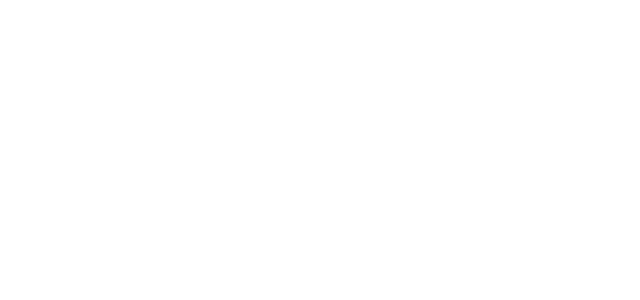
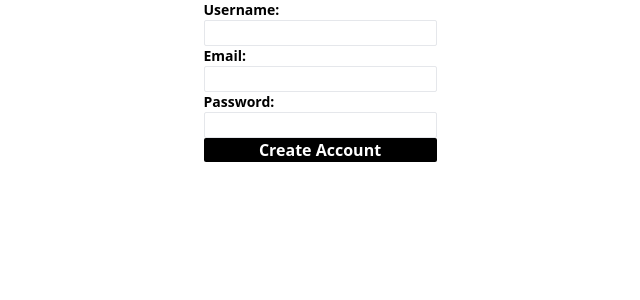
Before and after one commit to alexanderclayton/ConnectionsClone, a React (Vite) app in the folder client/: page /createaccount in a window 1280 px wide. Before the commit this address had no page. Shown: the top 300 px of the page, without its empty margins (320-960 px from the left). Built offline with nearby package versions, Linux system fonts and the light colour scheme.

Commit message:
create user

```diff
--- a/client/src/App.tsx
+++ b/client/src/App.tsx
@@ -1,5 +1,5 @@
 import { BrowserRouter as Router, Routes, Route } from "react-router-dom";
-import { Game, Home, Signin } from "./pages";
+import { CreateAccount, Game, Home, Signin } from "./pages";
 import { AuthProvider, ProtectedRoute } from "./context";
 
 function App() {
@@ -10,6 +10,7 @@ function App() {
           <Routes>
             <Route path="/" element={<Home />} />
             <Route path="/signin" element={<Signin />} />
+            <Route path="/createaccount" element={<CreateAccount />} />
             <Route element={<ProtectedRoute />}>
               <Route path="/game" element={<Game />} />
             </Route>
--- /dev/null
+++ b/client/src/pages/CreateAccount.tsx
@@ -0,0 +1,100 @@
+import React, { useState } from "react";
+import { TUser } from ".";
+import { useAuth } from "../context";
+
+export const CreateAccount = () => {
+  const { login } = useAuth();
+  const [newUser, setNewUser] = useState<TUser>({
+    username: "",
+    email: "",
+    password: "",
+    record: [
+      {
+        date: "14March2024",
+        score: 0,
+      },
+    ],
+  });
+
+  const handleChange = (e: React.ChangeEvent<HTMLInputElement>) => {
+    const { id, value } = e.target;
+    setNewUser((prevUser) => ({
+      ...prevUser,
+      [id]: value,
+    }));
+  };
+
+  const handleSubmit = (e: React.FormEvent) => {
+    e.preventDefault();
+    console.log(newUser);
+    addUser();
+  };
+
+  const addUser = async () => {
+    try {
+      const response = await fetch("http://127.0.0.1:5000/add_user", {
+        method: "POST",
+        mode: "cors",
+        headers: {
+          "Content-Type": "application/json",
+        },
+        body: JSON.stringify({
+          username: newUser.username,
+          email: newUser.email,
+          password: newUser.password,
+          record: newUser.record,
+        }),
+      });
+      if (!response.ok) {
+        const responseBody = await response.json();
+        throw new Error(`Failed to add user: ${responseBody.message}`);
+      }
+      console.log("added user");
+      login(newUser.username, newUser.password);
+    } catch (error: unknown) {
+      console.error("Error adding user:", error);
+    }
+  };
+
+  return (
+    <div className="flex h-full w-full flex-col items-center justify-center">
+      <form onSubmit={handleSubmit} className="flex flex-col">
+        <label htmlFor="username" className="text-sm font-bold">
+          Username:
+        </label>
+        <input
+          type="text"
+          id="username"
+          value={newUser.username}
+          onChange={handleChange}
+          className="rounded-sm border"
+        />
+        <label htmlFor="email" className="text-sm font-bold">
+          Email:
+        </label>
+        <input
+          type="text"
+          id="email"
+          value={newUser.email}
+          onChange={handleChange}
+          className="rounded-sm border"
+        />
+        <label htmlFor="password" className="text-sm font-bold">
+          Password:
+        </label>
+        <input
+          type="password"
+          id="password"
+          value={newUser.password}
+          onChange={handleChange}
+          className="rounded-sm border"
+        />
+        <input
+          type="submit"
+          value="Create Account"
+          className="rounded-sm bg-black font-bold text-white hover:cursor-pointer"
+        />
+      </form>
+    </div>
+  );
+};
--- a/client/src/pages/Signin.tsx
+++ b/client/src/pages/Signin.tsx
@@ -1,36 +1,61 @@
-//import//
-import { useState } from "react";
+import React, { useState } from "react";
 import { useAuth } from "../context";
-import { Leaderboard } from "../components";
+import { useNavigate } from "react-router-dom";
 
 export const Signin = () => {
   const { login } = useAuth();
+  const navigate = useNavigate();
   const [username, setUsername] = useState("");
   const [password, setPassword] = useState("");
 
+  const handleSubmit = (
+    e: React.FormEvent,
+    username: string,
+    password: string,
+  ) => {
+    e.preventDefault();
+    login(username, password);
+  };
+
   return (
     <div className="flex h-full w-full flex-col items-center justify-center">
-      <label htmlFor="username">Username:</label>
+      <h2 className="text-2xl font-bold">Log in or create an account</h2>
+      <form
+        onSubmit={(e) => handleSubmit(e, username, password)}
+        className="flex flex-col"
+      >
+        <label htmlFor="username" className="text-sm font-bold">
+          Username:
+        </label>
         <input
           type="text"
           id="username"
-        className="border"
+          className="rounded-sm border"
           onChange={(e) => setUsername(e.target.value)}
           value={username}
         />
-      <label htmlFor="password">Password:</label>
+        <label htmlFor="password" className="text-sm font-bold">
+          Password:
+        </label>
         <input
           type="text"
           id="password"
-        className="border"
+          className="rounded-sm border"
           onChange={(e) => setPassword(e.target.value)}
           value={password}
         />
-      <button onClick={() => login(username, password)}>Test</button>
-      <button onClick={() => console.log(username, password)}>
-        Test Values
+        <input
+          type="submit"
+          value="Log In"
+          className="rounded-sm bg-black font-bold text-white hover:cursor-pointer"
+        />
+      </form>
+      <button
+        className="rounded-sm bg-black font-bold text-white hover:cursor-pointer"
+        onClick={() => navigate("/createaccount")}
+      >
+        Create Account
       </button>
-      <Leaderboard />
     </div>
   );
 };
--- a/client/src/pages/index.ts
+++ b/client/src/pages/index.ts
@@ -1,3 +1,4 @@
 export * from './Home'
 export * from './Signin'
+export * from './CreateAccount'
 export * from './Game'
```
Lines whose indentation alone changed are shown as unchanged.
